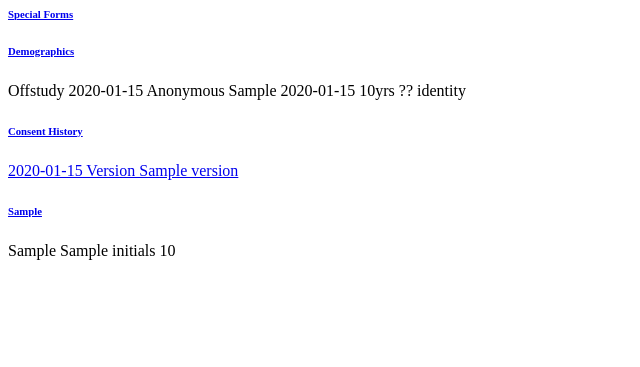
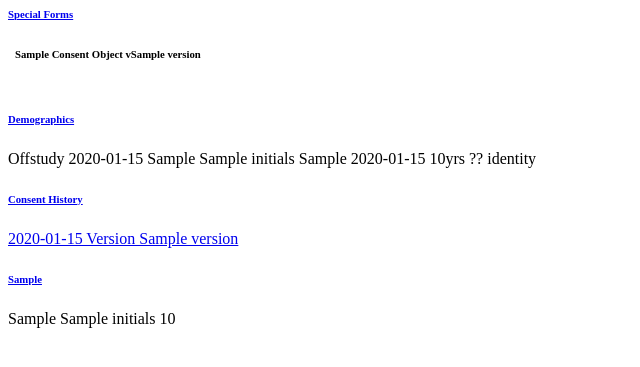
Before and after one commit to botswana-harvard/bcpp-subject, a Django app: template bcpp_subject/templates/bcpp_subject/dashboard/sidebar.html in a window 1280 px wide. Shown: the top 367 px of the page, without its empty margins (0-640 px from the left). Run offline with Django 3.2, Linux system fonts and the light colour scheme; the template is opened without the code that fills it: most values are stand-ins (such as "Sample title", 1, 10 or a date in 2020).

Commit message:
add link to subject consent

```diff
--- a/bcpp_subject/templates/bcpp_subject/dashboard/sidebar.html
+++ b/bcpp_subject/templates/bcpp_subject/dashboard/sidebar.html
@@ -3,6 +3,37 @@
 {% load tz %}
 {% load edc_base_extras %}
 
+
+{% block special_forms %}
+<div class="table-responsive small text-default">
+    <table class="table table-condensed">
+        <thead></thead>
+        <tbody>
+
+        <tr>
+        <td class="{% if consent %}success{% else %}warning{% endif %}">
+
+        {% if consent %}
+           <a role="button" class="btn btn-sm btn-success"
+              href="{{ consent.get_absolute_url }}?next={{ subject_dashboard_url_name }},household_identifier,subject_identifier,survey_schedule&household_identifier={{household_identifier}}&subject_identifier={{subject_identifier}}&survey_schedule={{survey_schedule_object.field_value}}&household_member={{ household_member.id }}">
+                <i class="fa fa-pencil fa-sm"></i>
+                  </a>
+        {% else %}
+           <a role="button" class="btn btn-sm btn-warning"
+              href="{{ consent_object.get_absolute_url }}?next={{ subject_dashboard_url_name }},household_identifier,subject_identifier,survey_schedule&household_identifier={{household_identifier}}&subject_identifier={{subject_identifier}}&survey_schedule={{survey_schedule_object.field_value}}&household_member={{ household_member.id }}">
+                <i class="fa fa-plus fa-sm"></i>
+           </a>
+        {% endif %}
+
+
+        <td class="{% if consent %}success{% else %}warning{% endif %}"><h6>{{ consent_object.verbose_name|title }} v{{ consent_object.version }}</h6></td>
+        </tr>
+
+        </tbody>
+    </table>
+</div>
+
+{% endblock special_forms %}
 
 {% block demographics %}
 
@@ -14,7 +45,7 @@
 	    </a>
 	{% endif %}
     <a class="list-group-item">
-        {% if not anonymous %}
+        {% if anonymous %}
             <span class="text text-danger"><i class="fa fa-user-secret fa-lg fa-fw"></i> Anonymous</span>
         {% else %}{{ household_member.first_name }}&nbsp;{{ household_member.initials }}{% endif%}
     </a>
--- a/bcpp_subject/templates/bcpp_subject/dashboard/sidebar/base_sidebar.html
+++ b/bcpp_subject/templates/bcpp_subject/dashboard/sidebar/base_sidebar.html
@@ -8,7 +8,7 @@
           </h6>
       </div>
       <div id="enrollment" class="panel-collapse collapse in">
-         {% block enrollment %}{% endblock enrollment %}
+         {% block special_forms %}{% endblock special_forms %}
       </div>
     </div>
 
```
Also changed, not shown: bcpp_subject/templates/bcpp_subject/dashboard/sidebar/special_forms.html (added, +26 -0 lines).
